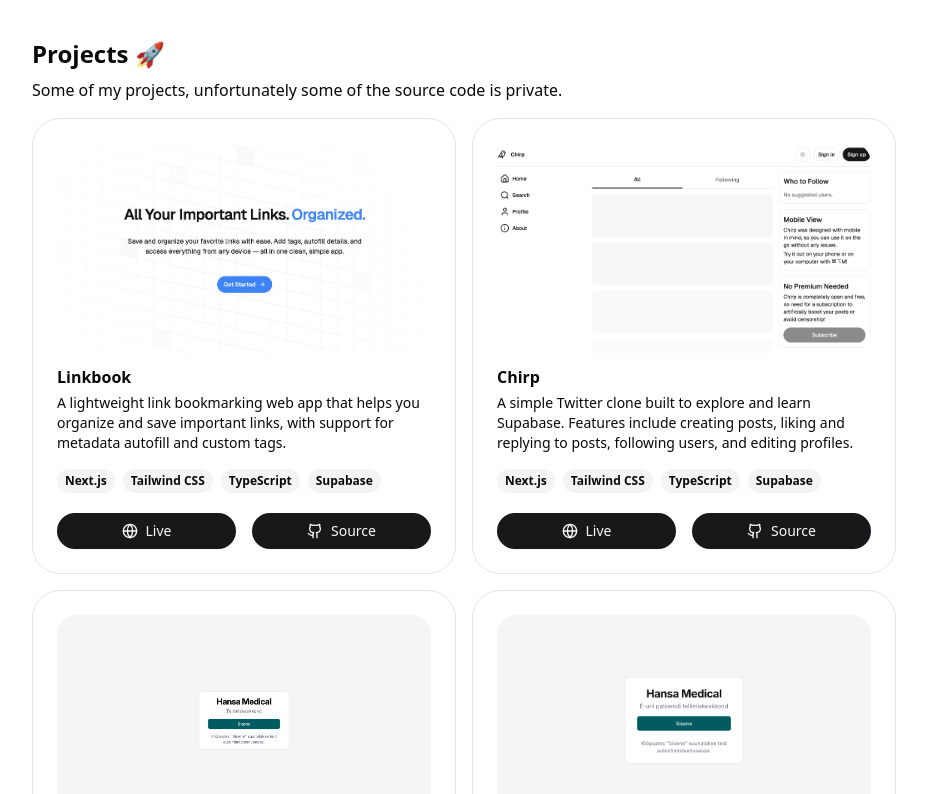
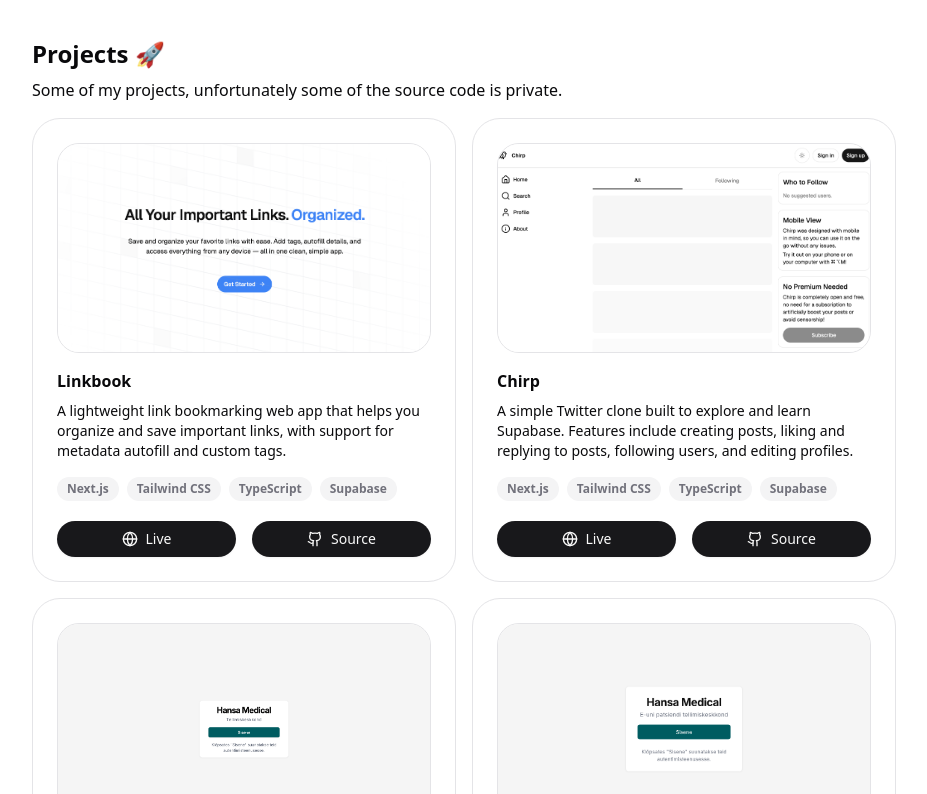
Before and after one commit to mvahaste/www, a Next.js app: page / in a window 1280 px wide. Shown: the part 366-1160 px from the top of the page, without its empty margins (176-1103 px from the left). Built offline with nearby package versions, Linux system fonts and the light colour scheme.

Commit message:
Improved project card

```diff
--- a/components/project-card.tsx
+++ b/components/project-card.tsx
@@ -16,15 +16,15 @@ export default function ProjectCard({ project }: ProjectCardProps) {
       whileInView={{ opacity: 1, y: 0 }}
       transition={{ duration: 0.5, ease: "easeInOut" }}
       viewport={{ once: true }}
-      className="bg-card text-card-foreground flex flex-col gap-1 rounded-xl border p-6 text-sm"
+      className="bg-card text-card-foreground flex flex-col gap-2 rounded-xl border p-6 text-sm"
     >
       {/* Project image */}
-      <>
+      <div className="mb-2 aspect-[16/9] overflow-hidden rounded-md border">
         {project.image.light && project.image.dark ? (
           <>
             {/* Light theme image */}
             <Image
-              className="mb-2 aspect-[16/9] h-auto w-full rounded-sm object-cover dark:hidden"
+              className="aspect-[16/9] h-auto w-full object-cover dark:hidden"
               width={500}
               height={300}
               src={project.image.light}
@@ -33,7 +33,7 @@ export default function ProjectCard({ project }: ProjectCardProps) {
 
             {/* Dark theme image */}
             <Image
-              className="mb-2 hidden aspect-[16/9] h-auto w-full rounded-sm object-cover dark:block"
+              className="hidden aspect-[16/9] h-auto w-full object-cover dark:block"
               width={500}
               height={300}
               src={project.image.dark}
@@ -43,27 +43,27 @@ export default function ProjectCard({ project }: ProjectCardProps) {
         ) : (
           // Fallback, use whichever image is available
           <Image
-            className="mb-2 aspect-[16/9] h-auto w-full rounded-sm object-cover"
+            className="aspect-[16/9] h-auto w-full object-cover"
             width={500}
             height={300}
             src={(project.image.light || project.image.dark)!}
             alt="Project thumbnail"
           />
         )}
-      </>
+      </div>
       <h3 className="text-base font-semibold">{project.title}</h3>
       <p>{project.description}</p>
-      <div className="mt-3 flex flex-wrap gap-2">
+      <div className="mt-2 flex flex-wrap gap-2">
         {project.stack.map((s: string) => (
           <span
             key={s}
-            className="bg-muted rounded-full px-2 py-1 text-xs font-semibold"
+            className="bg-muted text-muted-foreground rounded-full px-2.5 py-1 text-xs font-semibold"
           >
             {s}
           </span>
         ))}
       </div>
-      <div className="mt-4 grid flex-grow grid-cols-2 items-end gap-4">
+      <div className="mt-3 grid flex-grow grid-cols-2 items-end gap-4">
         <Button asChild disabled={!project.url}>
           <a
             href={project.url}
```
